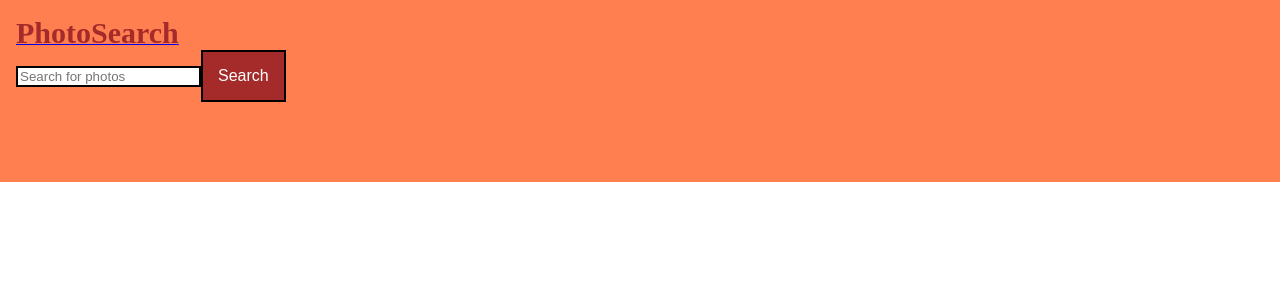
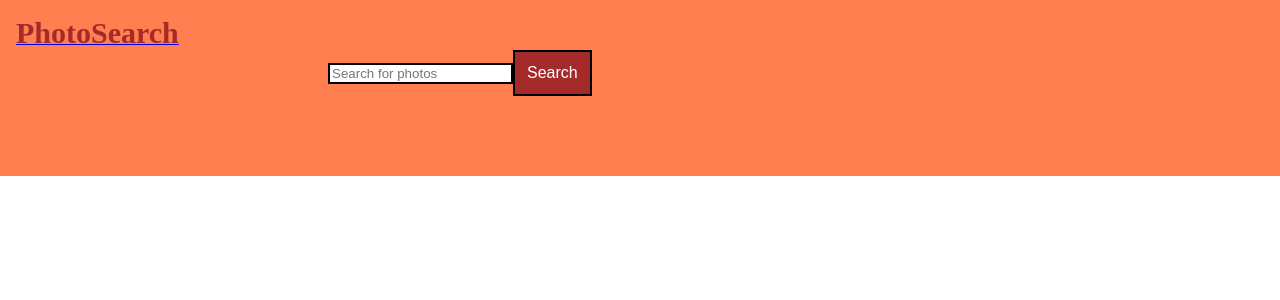
Before and after one commit to meerajm/carousel-project, a React (Create React App) app: page / in a window 1280 px wide. Shown: the top 300 px of the page. Built offline with nearby package versions, Linux system fonts and the light colour scheme.

Commit message:
just formatted the css file

```diff
--- a/src/App.css
+++ b/src/App.css
@@ -1,26 +1,25 @@
-.App{
-  background-color:coral;
+.App {
+  background-color: coral;
   padding: 1rem;
 }
-
 
 .App header {
   display: flex;
   flex-direction: row;
+  margin: auto;
+  width: 50%;
 }
 
-button{
-  background-color:brown;
-  border:2px solid black;
+button {
+  background-color: brown;
+  border: 2px solid black;
   color: white;
-  padding: 15px 15px;
+  padding: 12px 12px;
   text-align: center;
-  text-decoration: none;
-  display: inline-block;
   font-size: 16px;
 }
 
-.text-style{
+.text-style {
   border: 2px solid black;
 }
 
@@ -31,6 +30,7 @@ button{
   display: flex;
   column-gap: 10px;
 }
+
 .carousel section img {
   height: 200px;
   width: 200px;
@@ -43,8 +43,11 @@ button{
   font-style: italic;
   font-weight: bold;
 }
-div .loading{
+
+div .loading {
   color: white;
   font-style: italic;
   font-weight: bold;
+  margin: auto;
+  width: 50%;
 }
```
